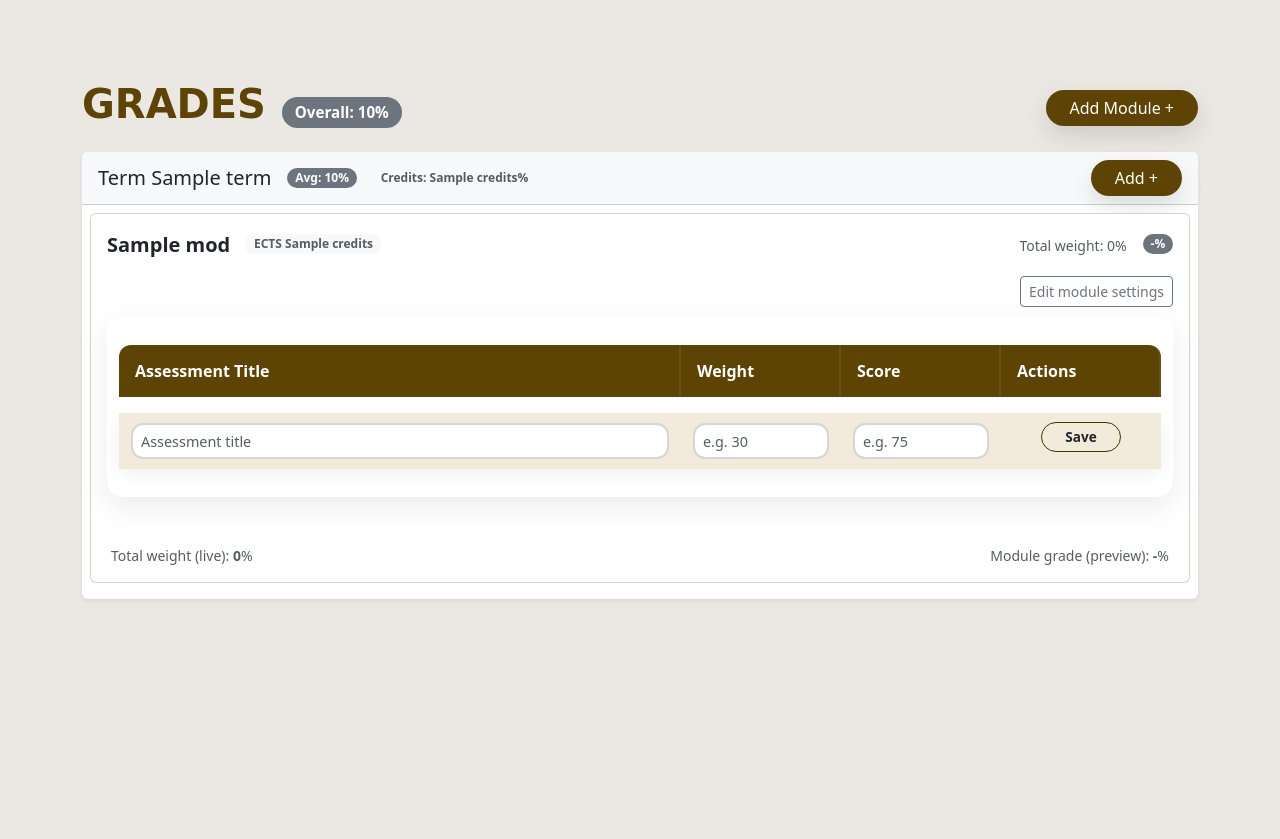
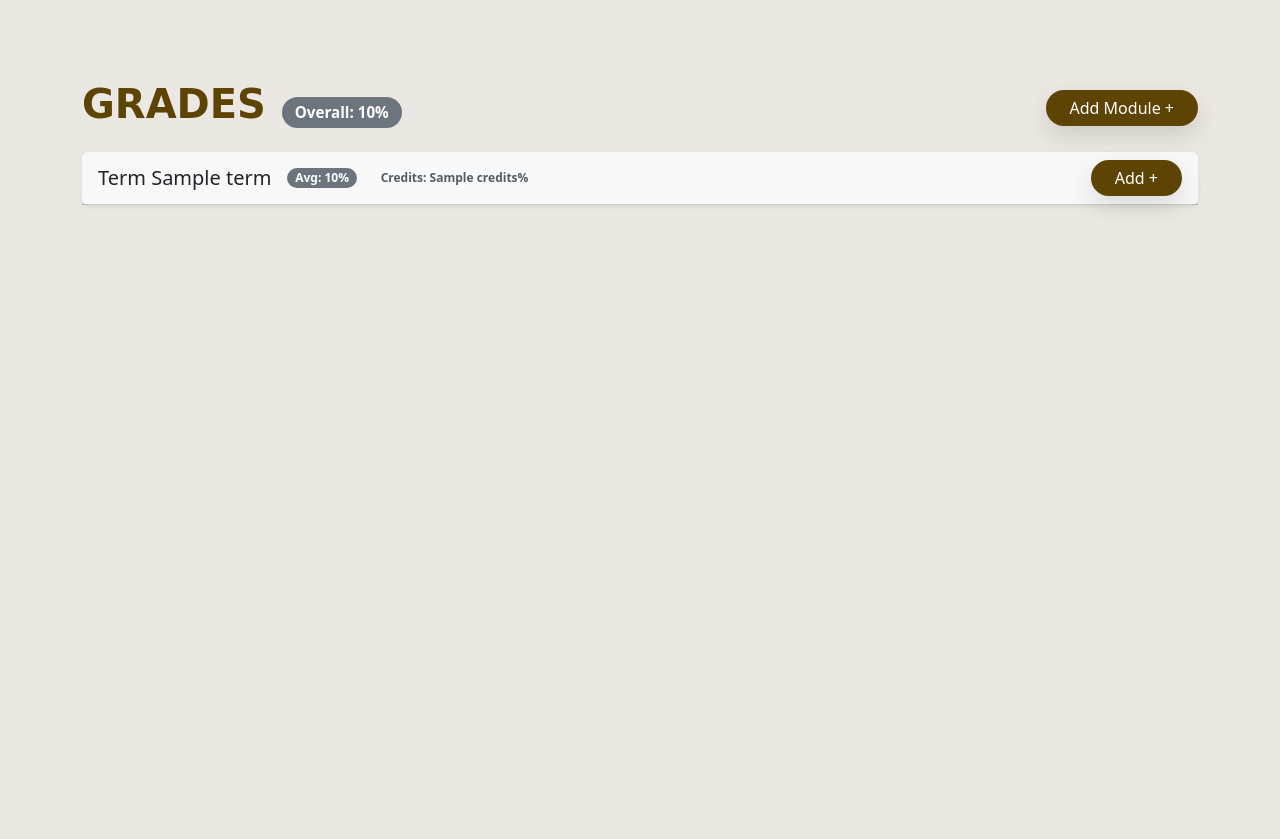
Before and after one commit to andrewkm05/UniFlow, a Flask app: template templates/grades.html in a window 1280 px wide. Shown: the top 839 px of the page. Run offline with Flask 3, Linux system fonts and the light colour scheme; the template is opened without the code that fills it: most values are stand-ins (such as "Sample title", 1, 10 or a date in 2020); some web fonts are replaced.

Commit message:
updating grades.html

```diff
--- a/templates/grades.html
+++ b/templates/grades.html
@@ -26,9 +26,14 @@
         <div class="alert alert-info">No modules yet. Click <strong>Add Module +</strong> to get started</div>
     {% endif %}
 
+    <!-- Terms cards -->
+    <div class="d-flex flex-column gap-3">
+
         {% for term, mods in modules_by_term|dictsort %}
-        <div class="card shadow-sm border-0 mb-4">
-            <div class="card-header d-flex align-items-center justify-content-between bg-light">
+            <div class="term card shadow-sm border-0" data-term="{{ term }}">
+
+                <!-- Term header - toggle-->
+                <div class="card-header term-header d-flex align-items-center justify-content-between" role="button" aria-expanded="false" aria-controls="term-body-{{ term }}">
                     <div class="d-flex align-items-center gap-3">
 
                         <h5 class="mb-0"> Term {{ term }}</h5>
@@ -43,21 +48,23 @@
                     </div>
 
                     <!-- Add module in the term -->
-                <form action="{{ url_for('grades_module_add') }}?term={{ term }}" method="post" class="m-0">
+                    <form action="{{ url_for('grades_module_add') }}?term={{ term }}" method="post" class="m-0" onclick="event.stopPropagation()">
                         <button type="submit" class="btn btn-primary-uf rounded-pill px-4">
                             Add +
                         </button>
                     </form>
                 </div>
 
-            <div class="card-body p-2">
+                <!-- Term body (hidden at first place) -->
+                <div class="term-body p-3" id="term-body-{{ term }}" hidden>
+                    <div class="d-flex flex-column gap-2">
 
                         {% for m in mods %}
 
-                <!-- Module row (summary and details) -->
-                <div class="module card mb-2" data-module-id="{{ m.id }}">
+                        <!-- Module card -->
+                        <div class="module card border-0 shadow-sm" data-module-id="{{ m.id }}">
 
-                    <!-- Summary (can click on it) -->
+                            <!-- Module header (toggle) -->
                             <button type="button" class="module-toggle btn w-100 text-start p-3" aria-expanded="false" aria-controls="module-body-{{ m.id }}"
                                     style="background: #fff; border:none;">
 
@@ -78,8 +85,9 @@
                                 </div>
                             </button>
 
-                        <!-- Details (hidden by default) -->
-                        <div class="p-3 pt-0">
+                            <!-- Module's body (hidden at first place) -->
+                            <div class="module-body pt-3 pt-0" id="module-body-{{ m.id }}" hidden>
+
                                 <!-- Toggle for module SETTINGS (collapsed by default) -->
                                 <div class="d-flex justify-content-end mb-2">
                                     <button class="btn btn-sm btn-outline-secondary"
@@ -128,7 +136,9 @@
 
                                                     <td class="align-middle col-actions">
                                                         <div class="d-flex flex-column gap-2">
-                                                    <button class="btn btn-pill btn-actions" type="submit" form="upd-{{ m.id }}">Save</button>
+                                                            <button class="btn btn-pill btn-actions" type="submit" form="upd-{{ m.id }}">
+                                                                Save
+                                                            </button>
 
                                                             <form action="{{ url_for('grades_module_delete', module_id=m.id) }}" method="post" onsubmit="return confirm('Delete module and its assessments?');">
                                                                 <button class="btn btn-pill btn-actions" type="submit">Delete</button>
@@ -177,10 +187,14 @@
                                                     <form action="{{ url_for('grades_assessment_update', assessment_id=a.id) }}" method="post" class="row g-2 js-assessment" id="ass-upd-{{ a.id }}"></form>
 
                                                     <div class="row-actions">
-                                                <button class="btn btn-pill btn-actions" type="submit" form="ass-upd-{{ a.id }}">Save</button>
+                                                        <button class="btn btn-pill btn-actions" type="submit" form="ass-upd-{{ a.id }}">
+                                                            Save
+                                                        </button>
 
                                                         <form action="{{ url_for('grades_assessment_delete', assessment_id=a.id) }}" method="post" onsubmit="return confirm('Delete this assessment?');">
-                                                    <button class="btn btn-pill btn-actions" type="submit">Delete</button>
+                                                            <button class="btn btn-pill btn-actions" type="submit">
+                                                                Delete
+                                                            </button>
                                                         </form>
                                                     </div>
                                                 </td>
@@ -205,7 +219,9 @@
                                                     <form action="{{ url_for('grades_assessment_create', module_id=m.id) }}" method="post" class="row g-2 js-assessment" id="ass-new-{{ m.id }}"></form>
 
                                                     <div class="row-actions">
-                                                <button class="btn btn-pill btn-actions" type="submit" form="ass-new-{{ m.id }}">Save</button>
+                                                        <button class="btn btn-pill btn-actions" type="submit" form="ass-new-{{ m.id }}">
+                                                            Save
+                                                        </button>
                                                     </div>
                                                 </td>
                                             </tr>
@@ -223,7 +239,9 @@
                         {% endfor %}
                     </div>
                 </div>
+            </div>
         {% endfor %}
+    </div>
 </div>
 
 <script src="{{ url_for('static', filename='js/grades.js') }}" defer></script>
```
Lines whose indentation alone changed are shown as unchanged.
